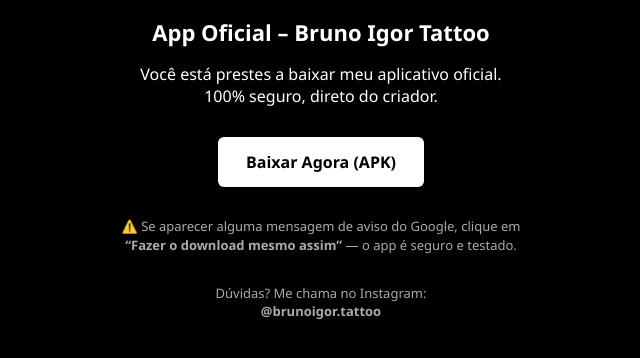
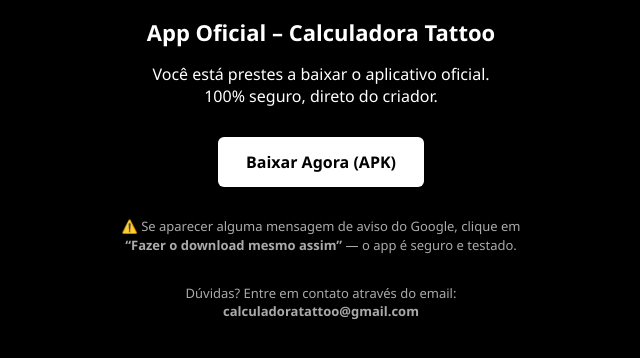
Before and after one commit to tattoocalculadora/download, a plain HTML site: page index.html in a window 1280 px wide. Shown: the part 156-514 px from the top of the page, without its empty margins (319-959 px from the left). Drawn offline with Linux system fonts and the light colour scheme.

Commit message:
Update index.html

```diff
--- a/index.html
+++ b/index.html
@@ -70,8 +70,8 @@
   <div class="container">
     <img src="logo_tattoo.png" alt="Logo" class="logo" />
 
-    <h1>App Oficial – Bruno Igor Tattoo</h1>
-    <p>Você está prestes a baixar meu aplicativo oficial.<br />100% seguro, direto do criador.</p>
+    <h1>App Oficial – Calculadora Tattoo</h1>
+    <p>Você está prestes a baixar o aplicativo oficial.<br />100% seguro, direto do criador.</p>
 
     <a class="btn" href="https://drive.google.com/uc?export=download&id=1ypyo396JOm4RIOyFgKDk8P1v-iyLD-kx">Baixar Agora (APK)</a>
 
@@ -79,7 +79,7 @@
       ⚠️ Se aparecer alguma mensagem de aviso do Google, clique em<br />
       <strong>“Fazer o download mesmo assim”</strong> — o app é seguro e testado.
     </p>
-    <p class="aviso">Dúvidas? Me chama no Instagram:<br /><strong>@brunoigor.tattoo</strong></p>
+    <p class="aviso">Dúvidas? Entre em contato através do email:<br /><strong>calculadoratattoo@gmail.com</strong></p>
   </div>
 </body>
 </html>
```
